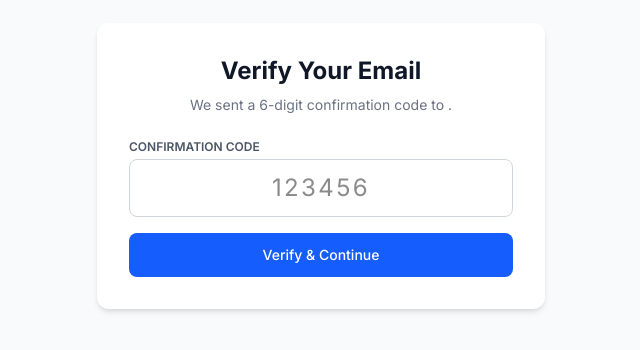
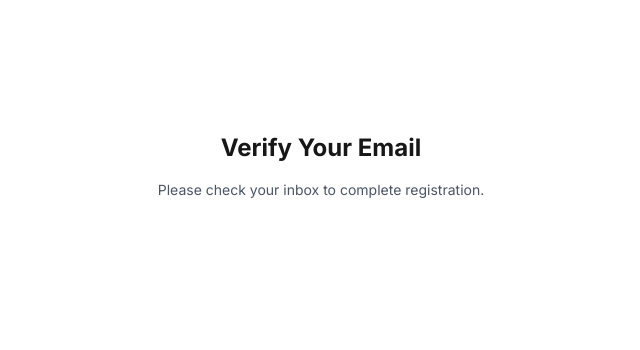
Before and after one commit to Rod-bags/vorth-workplace-intelligence, a Next.js app: page /verify-email in a window 1280 px wide. Shown: the part 234-584 px from the top of the page, without its empty margins (319-959 px from the left). Built offline with nearby package versions, Linux system fonts and the light colour scheme.

Commit message:
fix: wrap useSearchParams in Suspense boundary on verify-email page

```diff
--- a/app/(auth)/verify-email/page.tsx
+++ b/app/(auth)/verify-email/page.tsx
@@ -1,55 +1,31 @@
 'use client';
 
+import { Suspense } from 'react';
 import { useSearchParams } from 'next/navigation';
-import { verifyEmailCode } from '../actions';
 
-export default function VerifyEmailPage() {
+// 1. Move the component that uses `useSearchParams()` into a sub-component
+function VerifyEmailContent() {
   const searchParams = useSearchParams();
-  const email = searchParams.get('email') || '';
-  const error = searchParams.get('error');
+  const token = searchParams.get('token'); // or whatever parameters you read
 
   return (
-    <div className="min-h-screen flex items-center justify-center p-4 bg-gray-50 dark:bg-gray-900">
-      <div className="bg-white dark:bg-gray-800 p-8 rounded-xl shadow-md max-w-md w-full space-y-6">
-        <div className="text-center space-y-2">
-          <h1 className="text-2xl font-bold text-gray-900 dark:text-white">Verify Your Email</h1>
-          <p className="text-sm text-gray-500 dark:text-gray-400">
-            We sent a 6-digit confirmation code to{' '}
-            <span className="font-semibold text-gray-800 dark:text-gray-200">{email}</span>.
-          </p>
-        </div>
-
-        {error && (
-          <div className="p-3 bg-red-50 text-red-600 dark:bg-red-900/30 dark:text-red-400 rounded-md text-sm">
-            {error}
-          </div>
-        )}
-
-        <form action={verifyEmailCode} className="space-y-4">
-          <input type="hidden" name="email" value={email} />
-
-          <div>
-            <label className="block text-xs font-semibold uppercase text-gray-600 dark:text-gray-300">
-              Confirmation Code
-            </label>
-            <input
-              type="text"
-              name="code"
-              required
-              maxLength={6}
-              placeholder="123456"
-              className="mt-1 block w-full px-4 py-3 border border-gray-300 dark:border-gray-600 rounded-lg text-center text-2xl tracking-widest dark:bg-gray-700 dark:text-white font-mono focus:ring-2 focus:ring-blue-500 outline-none"
-            />
-          </div>
-
-          <button
-            type="submit"
-            className="w-full py-3 bg-blue-600 hover:bg-blue-700 text-white font-medium rounded-lg text-sm transition-colors"
-          >
-            Verify & Continue
-          </button>
-        </form>
-      </div>
+    <div className="space-y-4 text-center">
+      <h1 className="text-2xl font-bold">Verify Your Email</h1>
+      <p className="text-sm text-gray-600">
+        Please check your inbox to complete registration.
+      </p>
+      {/* Your existing verify email logic/UI */}
     </div>
   );
 }
+
+// 2. Wrap that sub-component in a <Suspense> boundary inside the exported Page
+export default function VerifyEmailPage() {
+  return (
+    <div className="flex min-h-screen items-center justify-center p-4">
+      <Suspense fallback={<p className="text-sm text-gray-500">Loading...</p>}>
+        <VerifyEmailContent />
+      </Suspense>
+    </div>
+  );
+}
```
